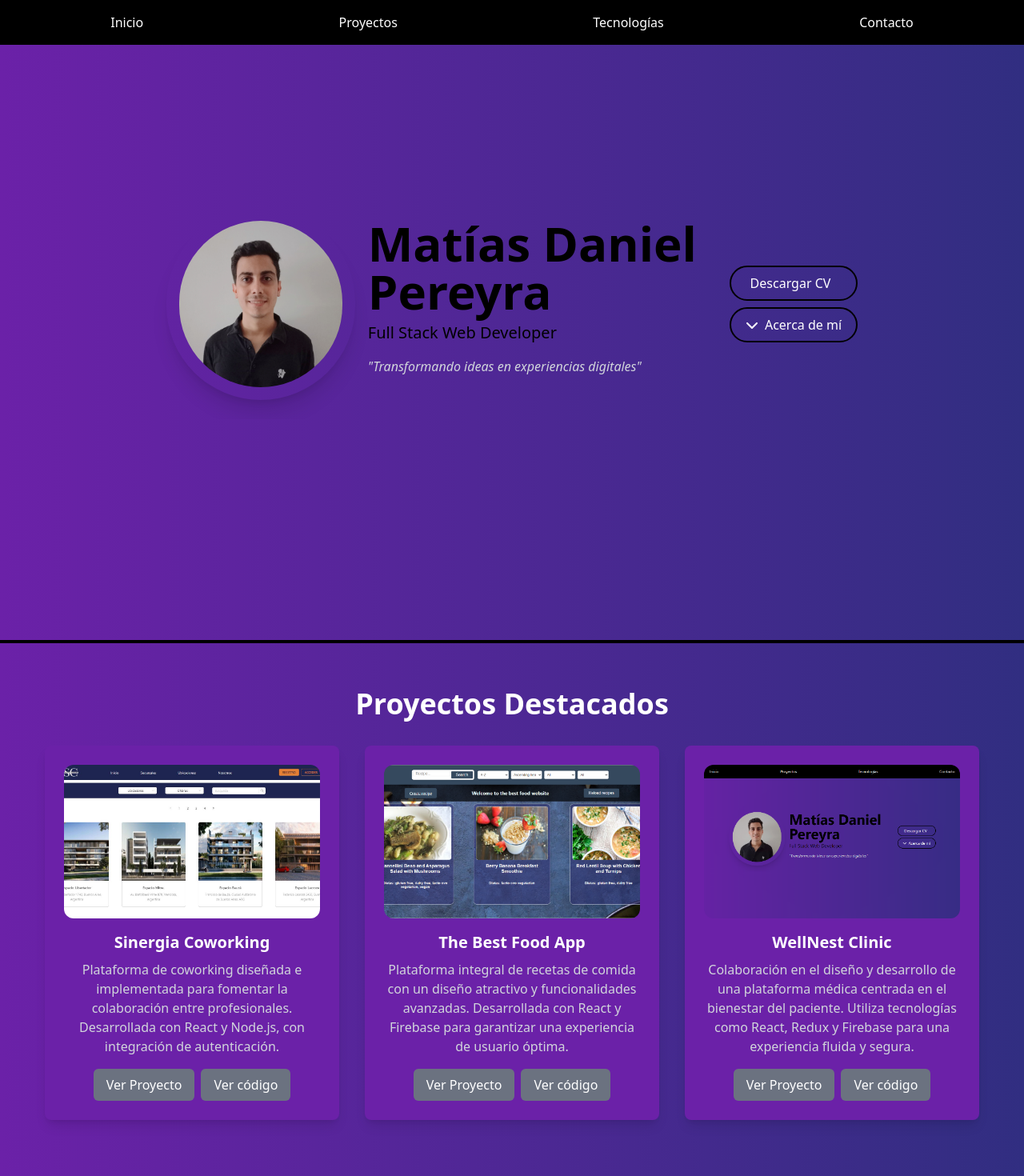
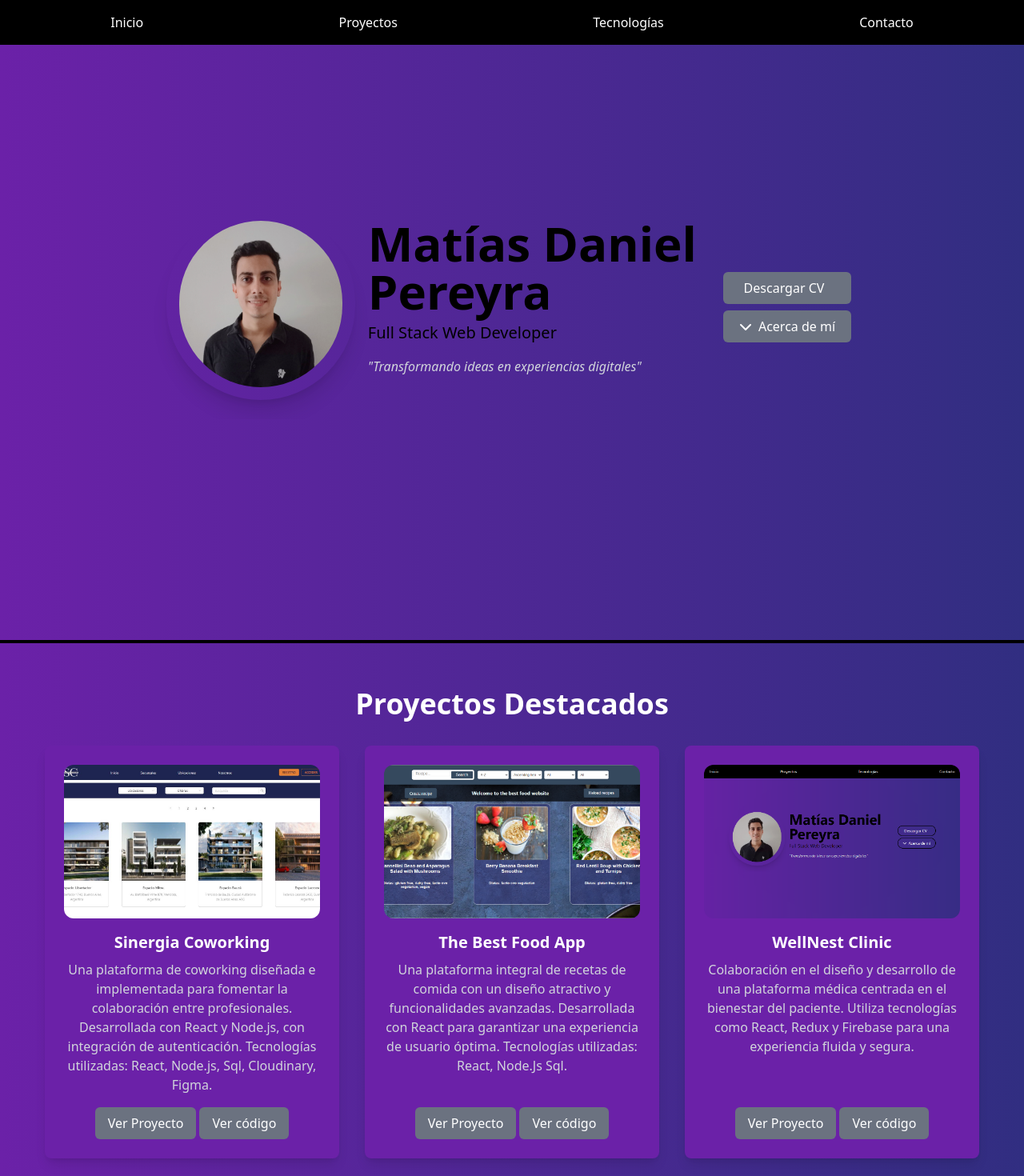
Before and after one commit to MDPereyra22/porfolio, a React (Vite) app: page / in a window 1280 px wide. Shown: the top 1470 px of the page at 80% size. Built offline with nearby package versions, Linux system fonts and the light colour scheme.

Commit message:
ProyectCards-Header: Arreglo de botones

```diff
--- a/src/components/Header/Header.jsx
+++ b/src/components/Header/Header.jsx
@@ -61,7 +61,7 @@ const Header = () => {
               initial={{ opacity: 0, y: -20 }}
               animate={{ opacity: 1, y: 0 }}
               transition={{ duration: 1.5, delay: 1 }}
-              className={`bg-transparent border-black border-solid border-2 text-white px-4 py-2 rounded-full w-40  mb-2 hover:bg-gray-400 transition-colors duration-300`}
+              className={"bg-gray-500 text-white py-2 px-4 rounded-md w-40 m-2 hover:bg-gray-600 transition duration-300 inline-block"}
             >
               <a
                 href={cv}
@@ -80,7 +80,7 @@ const Header = () => {
               animate={{ opacity: 1, y: 0 }}
               transition={{ duration: 1.5, delay: 1 }}
               onClick={toggleAboutMe}
-              className={`bg-transparent border-black border-solid border-2 text-white px-4 py-2 rounded-full w-40  ${isOpen ? 'text-gray-500' : 'text-black'} hover:bg-gray-400 transition-colors duration-300`}
+              className={`bg-gray-500 text-white py-2 px-4 rounded-md hover:bg-gray-600 transition duration-300 inline-block mx-1 w-40  ${isOpen ? 'text-gray-500' : 'text-black'} hover:bg-gray-400 transition-colors duration-300`}
             >
               <span className="mr-2">
                 <FontAwesomeIcon icon={isOpen ? faChevronUp : faChevronDown} />
--- a/src/components/Proyects/ProyectCard.jsx
+++ b/src/components/Proyects/ProyectCard.jsx
@@ -5,7 +5,7 @@ import { motion } from 'framer-motion';
 // eslint-disable-next-line react/prop-types
 const ProjectCard = ({ screenshot, title, description, link, github }) => (
   <motion.div
-    className="bg-purple-800 p-6 rounded-lg shadow-lg mb-8"
+    className="bg-purple-800 p-6 rounded-lg shadow-lg mb-8 flex flex-col"
     initial={{ opacity: 0, scale: 0.9 }}
     animate={{ opacity: 1, scale: 1 }}
     transition={{ duration: 0.5 }}
@@ -21,13 +21,17 @@ const ProjectCard = ({ screenshot, title, description, link, github }) => (
       />
       </a>
     </div>
+    <div className="flex flex-col justify-between flex-grow">
+      <div>
         <h3 className="text-xl font-semibold mb-2 text-white">{title}</h3>
         <p className="text-gray-300 mb-4">{description}</p>
+      </div>
+      <div className="flex justify-center space-x-1">
         <a
           href={link}
           target="_blank"
           rel="noopener noreferrer"
-      className="bg-gray-500 text-white py-2 px-4 rounded-md hover:bg-gray-600 transition duration-300 inline-block mx-1"
+          className="bg-gray-500 text-white py-2 px-4 rounded-md hover:bg-gray-600 transition duration-300 inline-block"
         >
           Ver Proyecto
         </a>
@@ -35,10 +39,12 @@ const ProjectCard = ({ screenshot, title, description, link, github }) => (
           href={github}
           target="_blank"
           rel="noopener noreferrer"
-      className="bg-gray-500 text-white py-2 px-4 rounded-md hover:bg-gray-600 transition duration-300 inline-block mx-1"
+          className="bg-gray-500 text-white py-2 px-4 rounded-md hover:bg-gray-600 transition duration-300 inline-block"
         >
           Ver código
         </a>
+      </div>
+    </div>
   </motion.div>
 );
 
--- a/src/components/Proyects/Proyects.jsx
+++ b/src/components/Proyects/Proyects.jsx
@@ -10,14 +10,26 @@ const Projects = () => {
   const projectsData = [
     {
       title: 'Sinergia Coworking',
-      description: 'Plataforma de coworking diseñada e implementada para fomentar la colaboración entre profesionales. Desarrollada con React y Node.js, con integración de autenticación.',
+      description: (
+        <>
+          Una plataforma de coworking diseñada e implementada para fomentar la colaboración entre profesionales.
+          Desarrollada con React y Node.js, con integración de autenticación.
+          Tecnologías utilizadas: React, Node.js, Sql, Cloudinary, Figma.
+        </>
+      ),
       link: 'https://develop--sinergia-cowork.netlify.app/',
       screenshot: coworking,
       github:'https://github.com/GDuranHenriquez/SinergiaCoworking'
     },
     {
       title: 'The Best Food App',
-      description: 'Plataforma integral de recetas de comida con un diseño atractivo y funcionalidades avanzadas. Desarrollada con React y Firebase para garantizar una experiencia de usuario óptima.',
+      description: (
+        <>
+          Una plataforma integral de recetas de comida con un diseño atractivo y funcionalidades avanzadas.
+          Desarrollada con React para garantizar una experiencia de usuario óptima.
+          Tecnologías utilizadas: React, Node.Js Sql.
+        </>
+      ),
       link: 'https://thebestfoodapp.netlify.app',
       screenshot: recetas,
       github:'https://github.com/MDPereyra22/bestFood-client'
```
Lines whose indentation alone changed are shown as unchanged.
